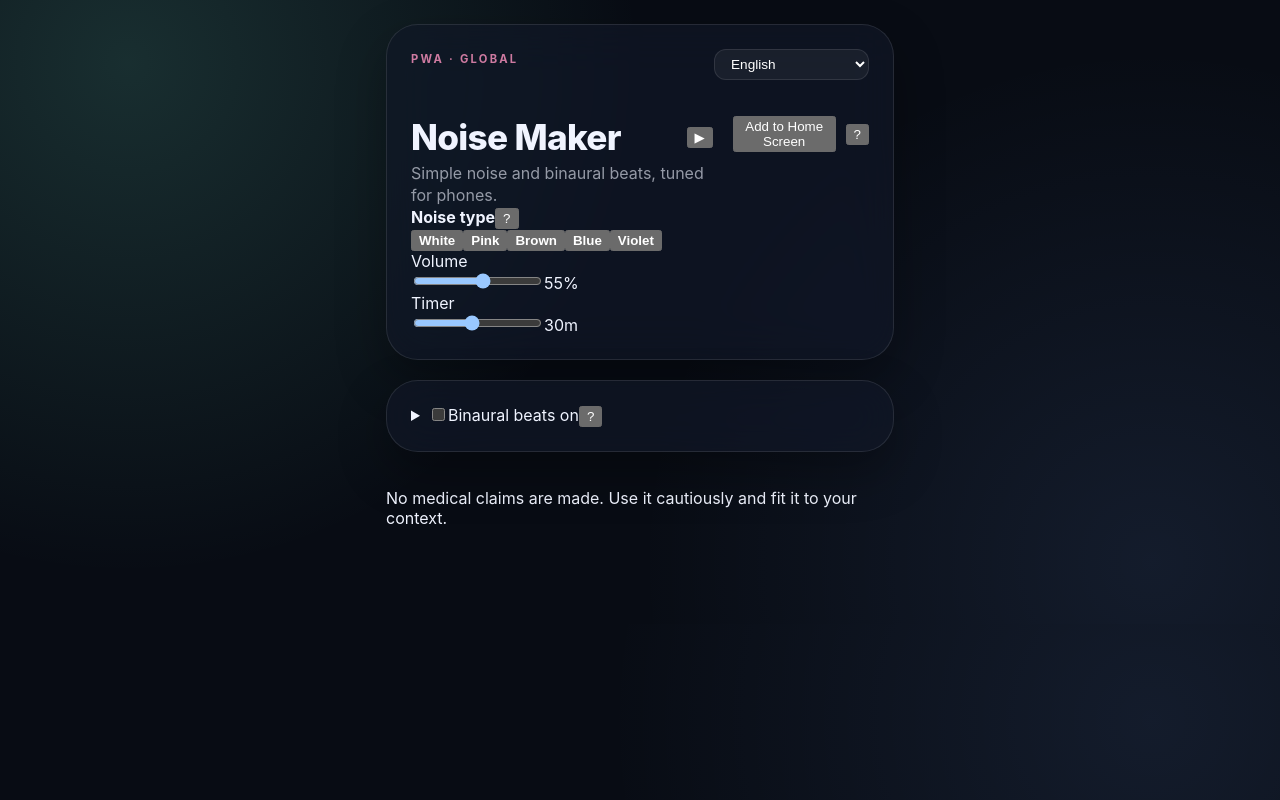
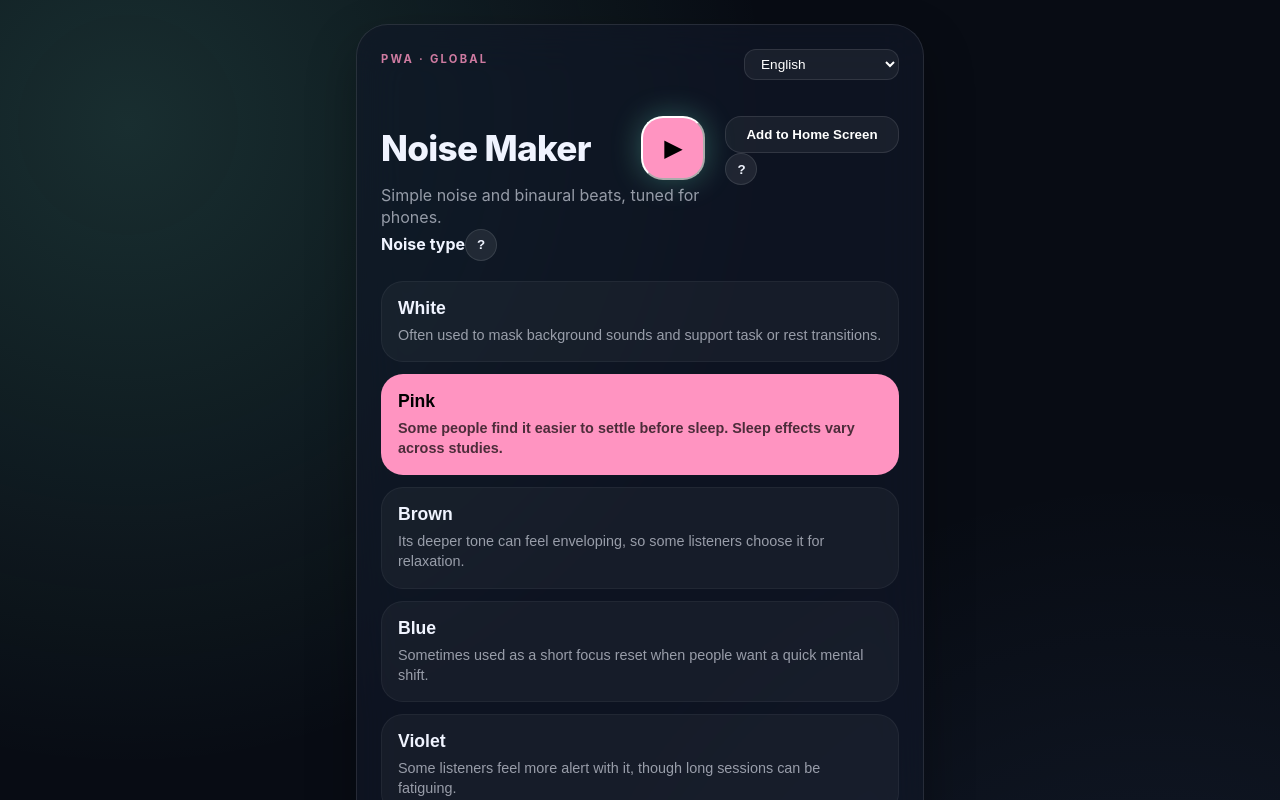
Before and after one commit to shin1007/noise_maker, a React (Vite) app: page / in a window 1280 px wide. Shown: the top 800 px of the page. Built offline with nearby package versions, Linux system fonts and the light colour scheme.

Commit message:
feat: Improve UI layout for controls and enhance accessibility features

```diff
--- a/src/App.tsx
+++ b/src/App.tsx
@@ -443,9 +443,9 @@ export function App() {
               onClick={() => updateSetting('noiseType', noiseTypeOption.key)}
               role="tab"
               aria-selected={noiseType === noiseTypeOption.key}
-              title={resolveLocalizedText(noiseTypeOption.short, locale)}
             >
               <strong>{resolveLocalizedText(noiseTypeOption.label, locale)}</strong>
+              <span>{resolveLocalizedText(noiseTypeOption.short, locale)}</span>
             </button>
           ))}
         </div>
@@ -460,21 +460,23 @@ export function App() {
         )}
 
         <div className="hero-quick-controls">
-          <div className="control-row">
+          <div className="control-stack">
             <div className="control-group">
               <label>
+                <div className="label-row">
                   <span className="label-text">{strings.volumeLabel}</span>
-                <div className="input-wrap">
-                  <input type="range" min="0" max="100" value={volume} onChange={(event) => updateSetting('volume', Number(event.target.value))} />
                   <span className="value-display">{volume}%</span>
                 </div>
+                <input type="range" min="0" max="100" value={volume} onChange={(event) => updateSetting('volume', Number(event.target.value))} />
               </label>
             </div>
 
             <div className="control-group">
               <label>
+                <div className="label-row">
                   <span className="label-text">{strings.timerLabel}</span>
-                <div className="input-wrap">
+                  <span className="value-display">{timerMinutes}{strings.minute}</span>
+                </div>
                 <input
                   type="range"
                   min="5"
@@ -483,8 +485,6 @@ export function App() {
                   value={timerMinutes}
                   onChange={(event) => updateSetting('timerMinutes', clampTimerValue(Number(event.target.value)))}
                 />
-                  <span className="value-display">{timerMinutes}{strings.minute}</span>
-                </div>
               </label>
             </div>
           </div>
@@ -542,13 +542,15 @@ export function App() {
             ) : null}
 
             <div className="frequency-grid">
+              <div className="control-group">
                 <label>
+                  <div className="label-row">
                     <span className="label-text">{strings.baseFreq}</span>
-                <div className="input-wrap">
-                  <input type="range" min="40" max="1000" step="1" value={baseFrequency} onChange={(event) => updateSetting('baseFrequency', Number(event.target.value) || defaultState.baseFrequency)} />
                     <span className="value-display">{Math.round(baseFrequency)}Hz</span>
                   </div>
+                  <input type="range" min="40" max="1000" step="1" value={baseFrequency} onChange={(event) => updateSetting('baseFrequency', Number(event.target.value) || defaultState.baseFrequency)} />
                 </label>
+              </div>
             </div>
 
             <div className="binaural-guide" aria-live="polite">
@@ -560,17 +562,16 @@ export function App() {
                   <li key={band.key}>
                     <button
                       type="button"
-                      className={`band-chip ${band.key === activeBinauralBand.key ? 'active' : ''}`}
+                      className={`band-button ${band.key === activeBinauralBand.key ? 'active' : ''}`}
                       onClick={() => updateSetting('differenceFrequency', binauralTargetByKey[band.key] ?? differenceFrequency)}
                       aria-pressed={band.key === activeBinauralBand.key}
                     >
-                      <span className="band-name">{resolveLocalizedText(band.label, locale).split(' ')[0]}</span>
-                      <span className="band-hz">{binauralTargetByKey[band.key] ?? '-'}Hz</span>
+                      <strong>{resolveLocalizedText(band.label, locale)} ({binauralTargetByKey[band.key] ?? '-'}Hz)</strong>
+                      <span>{resolveLocalizedText(band.effect, locale)}</span>
                     </button>
                   </li>
                 ))}
               </ul>
-              <p className="band-effect-text">{resolveLocalizedText(activeBinauralBand.effect, locale)}</p>
             </div>
           </div>
         </details>
--- a/src/styles.css
+++ b/src/styles.css
@@ -22,12 +22,10 @@ html, body {
   transition: background-image 0.5s ease;
 }
 
-body {
-  overflow-x: hidden;
-}
+body { overflow-x: hidden; }
 
 .app-shell {
-  width: min(100%, 540px);
+  width: min(100%, 600px);
   margin: 0 auto;
   padding: 24px 16px 80px;
   display: flex;
@@ -56,88 +54,122 @@ body {
   opacity: 0.8;
 }
 
-.hero-title {
-  font-size: 2.2rem;
-  font-weight: 800;
-  letter-spacing: -0.02em;
-  margin: 0;
+.hero-title { font-size: 2.2rem; font-weight: 800; letter-spacing: -0.02em; margin: 0; }
+
+.hero-header { display: flex; flex-direction: column; gap: 16px; }
+.title-section { display: flex; flex-direction: column; gap: 20px; }
+.title-group { display: flex; flex-direction: column; gap: 4px; }
+.title-inline { display: flex; justify-content: space-between; align-items: center; gap: 16px; }
+
+.lead { font-size: 1rem; color: var(--text-dim); line-height: 1.4; margin: 0; }
+
+/* Header & Controls */
+.hero-meta-row { display: flex; justify-content: space-between; align-items: center; margin-bottom: 20px; }
+.locale-select { background: rgba(255, 255, 255, 0.05); color: white; border: 1px solid rgba(255, 255, 255, 0.1); border-radius: 12px; padding: 6px 12px; font-size: 0.85rem; }
+
+/* Play Button */
+.play-icon-button {
+  width: 64px; height: 64px; border-radius: 22px;
+  background: var(--accent-color); color: #000;
+  display: flex; align-items: center; justify-content: center; font-size: 1.5rem;
+  box-shadow: 0 0 30px rgba(var(--accent-rgb, 119, 242, 208), 0.3);
+  transition: all 0.3s cubic-bezier(0.175, 0.885, 0.32, 1.275);
+}
+.play-icon-button:active { transform: scale(0.92); }
+.play-icon-button.is-playing { background: white; box-shadow: 0 0 40px rgba(255, 255, 255, 0.2); }
+
+/* Noise Grid */
+.noise-grid { display: grid; grid-template-columns: 1fr; gap: 12px; margin: 20px 0; }
+.noise-chip {
+  text-align: left; padding: 16px; border-radius: 22px;
+  background: rgba(255, 255, 255, 0.04); border: 1px solid rgba(255, 255, 255, 0.05);
+  display: flex; flex-direction: column; gap: 6px; color: inherit; transition: all 0.2s ease;
+}
+.noise-chip strong { font-size: 1.1rem; }
+.noise-chip span { color: var(--text-dim); font-size: 0.9rem; line-height: 1.4; }
+.noise-chip.selected { background: var(--accent-color); color: #000; font-weight: 700; border-color: transparent; }
+.noise-chip.selected span { color: rgba(0, 0, 0, 0.7); }
+
+/* Visualizer */
+.playback-visualizer { display: flex; justify-content: center; align-items: flex-end; gap: 4px; height: 30px; margin: 10px 0; }
+.playback-visualizer .bar { width: 4px; background: var(--accent-color); border-radius: 2px; animation: bar-dance 1s ease-in-out infinite; }
+.playback-visualizer .bar:nth-child(2) { animation-delay: 0.1s; height: 60%; }
+.playback-visualizer .bar:nth-child(3) { animation-delay: 0.2s; height: 80%; }
+.playback-visualizer .bar:nth-child(4) { animation-delay: 0.15s; height: 50%; }
+@keyframes bar-dance { 0%, 100% { height: 30%; } 50% { height: 100%; } }
+
+/* Sliders */
+.hero-quick-controls { margin-top: 24px; }
+.control-stack { display: grid; gap: 24px; }
+.control-group label { display: flex; flex-direction: column; gap: 12px; width: 100%; }
+.label-row { display: flex; justify-content: space-between; align-items: baseline; }
+.label-text { font-size: 0.9rem; color: var(--text-dim); font-weight: 700; text-transform: uppercase; letter-spacing: 0.05em; }
+.value-display { font-family: monospace; font-size: 1.1rem; font-weight: 700; color: var(--accent-color); }
+
+input[type="range"] {
+  -webkit-appearance: none; width: 100%; height: 12px;
+  background: rgba(255, 255, 255, 0.1); border-radius: 6px; outline: none;
+}
+input[type="range"]::-webkit-slider-thumb {
+  -webkit-appearance: none; width: 28px; height: 28px; border-radius: 50%;
+  background: white; box-shadow: 0 4px 10px rgba(0, 0, 0, 0.3);
+  cursor: pointer; border: 6px solid var(--accent-color);
 }
 
-.lead {
-  font-size: 1rem;
-  color: var(--text-dim);
-  line-height: 1.4;
-  margin: 8px 0 20px;
+/* Binaural & Details */
+.binaural-details { width: 100%; }
+.binaural-details summary { list-style: none; cursor: pointer; }
+.binaural-details summary::-webkit-details-marker { display: none; }
+.toggle-row { display: flex; justify-content: space-between; align-items: center; }
+.switch { display: flex; align-items: center; gap: 12px; font-weight: 700; }
+.switch input[type="checkbox"] {
+  width: 50px; height: 28px; -webkit-appearance: none;
+  background: rgba(255, 255, 255, 0.1); border-radius: 14px; position: relative; transition: all 0.3s ease;
 }
+.switch input[type="checkbox"]:checked { background: var(--accent-color); }
+.switch input[type="checkbox"]::before {
+  content: ''; position: absolute; width: 22px; height: 22px;
+  background: white; border-radius: 50%; top: 3px; left: 3px;
+  transition: all 0.3s cubic-bezier(0.34, 1.56, 0.64, 1);
+}
+.switch input[type="checkbox"]:checked::before { left: 25px; }
 
-/* Header & Controls */
-.hero-meta-row {
-  display: flex;
-  justify-content: space-between;
-  align-items: center;
-  margin-bottom: 20px;
+.binaural-content { margin-top: 24px; display: flex; flex-direction: column; gap: 24px; }
+.binaural-band-list { display: grid; gap: 10px; padding: 0; list-style: none; margin: 12px 0; }
+.band-button {
+  text-align: left; padding: 14px 18px; border-radius: 20px;
+  background: rgba(255, 255, 255, 0.04); border: 1px solid rgba(255, 255, 255, 0.05);
+  display: flex; flex-direction: column; gap: 4px; color: var(--text-main); transition: all 0.2s ease;
 }
+.band-button strong { font-size: 1rem; }
+.band-button span { color: var(--text-dim); font-size: 0.85rem; line-height: 1.4; }
+.band-button.active { background: rgba(var(--accent-rgb, 119, 242, 208), 0.15); border-color: var(--accent-color); }
+.band-button.active strong { color: var(--accent-color); }
 
-.locale-select {
-  background: rgba(255, 255, 255, 0.05);
-  color: white;
-  border: 1px solid rgba(255, 255, 255, 0.1);
-  border-radius: 12px;
-  padding: 6px 12px;
-  font-size: 0.85rem;
-}
+/* Utilities */
+.help-button { width: 32px; height: 32px; border-radius: 50%; background: rgba(255, 255, 255, 0.08); border: 1px solid rgba(255, 255, 255, 0.1); color: var(--text-main); font-weight: 700; }
+.help-links-panel { padding: 16px; background: rgba(0, 0, 0, 0.2); border-radius: 18px; font-size: 0.9rem; margin-bottom: 10px; }
+.status-pill { padding: 4px 12px; background: rgba(var(--accent-rgb, 119, 242, 208), 0.1); border: 1px solid rgba(var(--accent-rgb, 119, 242, 208), 0.2); border-radius: 99px; font-size: 0.85rem; color: var(--accent-color); }
+.secondary-button { background: rgba(255, 255, 255, 0.05); border: 1px solid rgba(255, 255, 255, 0.1); color: white; padding: 10px 20px; border-radius: 16px; font-weight: 600; }
 
-.hero-header {
-  display: flex;
-  flex-direction: column;
-  gap: 16px;
-}
+/* Installation Guide Overlay */
+.install-guide-overlay { position: fixed; inset: 0; background: rgba(0, 0, 0, 0.7); backdrop-filter: blur(8px); -webkit-backdrop-filter: blur(8px); display: flex; align-items: center; justify-content: center; z-index: 1000; padding: 20px; }
+.install-guide-content { width: min(100%, 420px); max-height: 90vh; overflow-y: auto; position: relative; }
+.guide-header { display: flex; justify-content: space-between; align-items: center; margin-bottom: 24px; }
+.guide-title { font-size: 1.5rem; margin: 0; }
+.close-guide { background: none; border: none; color: var(--text-dim); font-size: 2rem; line-height: 1; padding: 0; }
+.guide-body { display: flex; flex-direction: column; gap: 24px; margin-bottom: 24px; }
+.guide-section h3 { font-size: 1.1rem; margin: 0 0 12px; color: var(--accent-color); }
+.guide-section ol { margin: 0; padding-left: 20px; }
+.guide-section li { margin-bottom: 10px; color: var(--text-main); line-height: 1.4; }
+.platform-notes-section { padding-top: 16px; border-top: 1px solid var(--border-glow); }
+.full-width { width: 100%; }
 
-.title-section {
-  display: flex;
-  flex-direction: column;
-  gap: 20px;
-}
-
-.title-group {
-  display: flex;
-  flex-direction: column;
-  gap: 4px;
-}
-
-.title-inline {
-  display: flex;
-  justify-content: space-between;
-  align-items: center;
-  gap: 16px;
-}
-
-.lead {
-  font-size: 1rem;
-  color: var(--text-dim);
-  line-height: 1.4;
-  margin: 0;
-}
-
-.install-action {
-  display: flex;
-  align-items: center;
-  gap: 10px;
-}
+.footer-note { margin-top: 20px; text-align: center; font-size: 0.75rem; color: var(--text-dim); }
 
 /* Layout for wider screens */
 @media (min-width: 641px) {
-  .title-section {
-    flex-direction: row;
-    justify-content: space-between;
-    align-items: flex-start;
-  }
-
-  .title-group {
-    max-width: 70%;
-  }
-
-  .noise-grid {
-    grid-template-columns: repeat(5, 1fr);
-  }
+  .title-section { flex-direction: row; justify-content: space-between; align-items: flex-start; }
+  .title-group { max-width: 70%; }
+  .noise-grid { grid-template-columns: 1fr; }
 }
```
Lines whose indentation alone changed are shown as unchanged.
